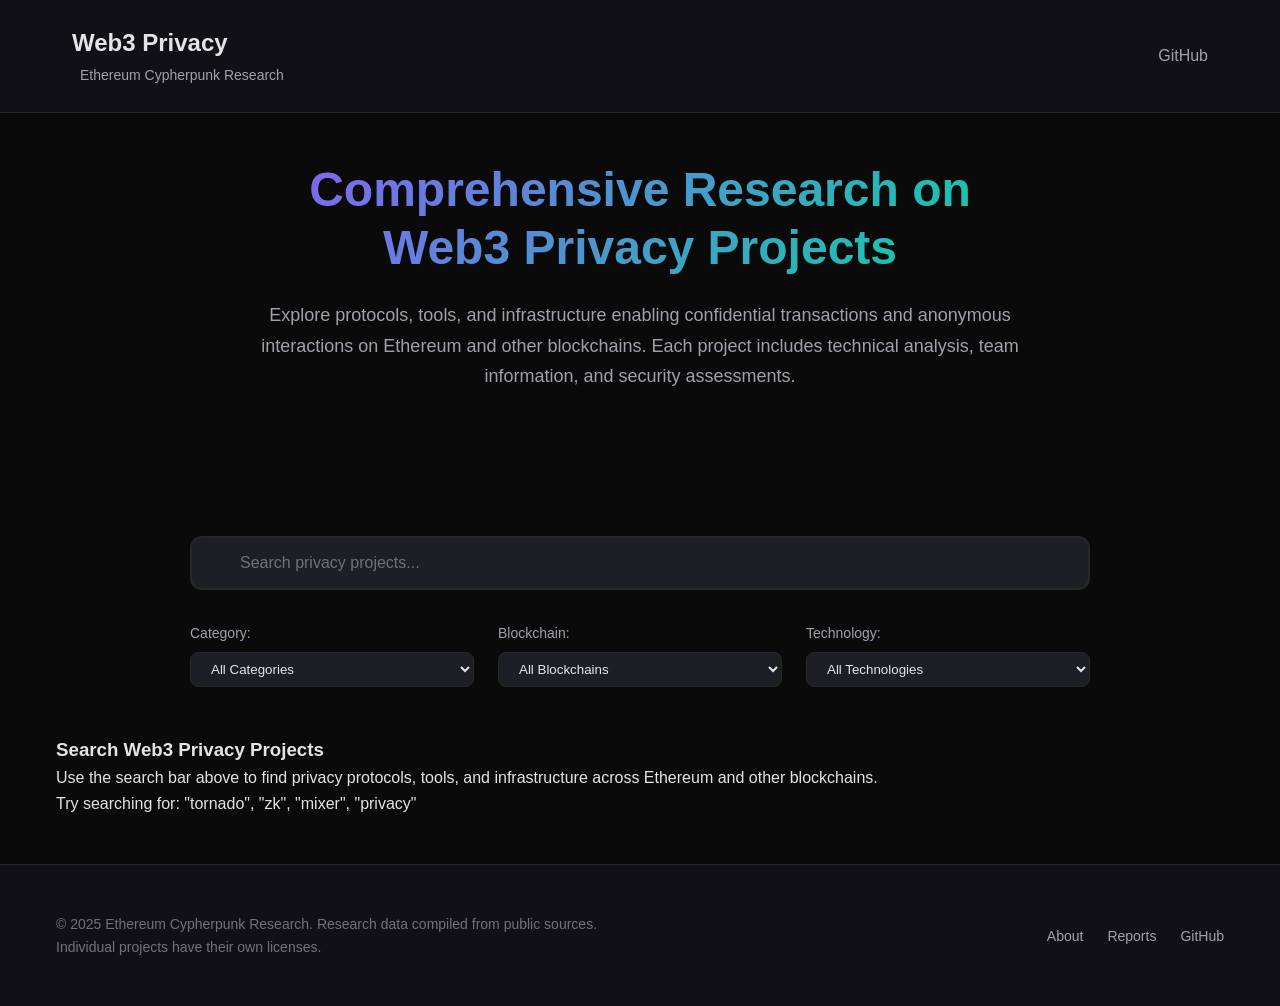
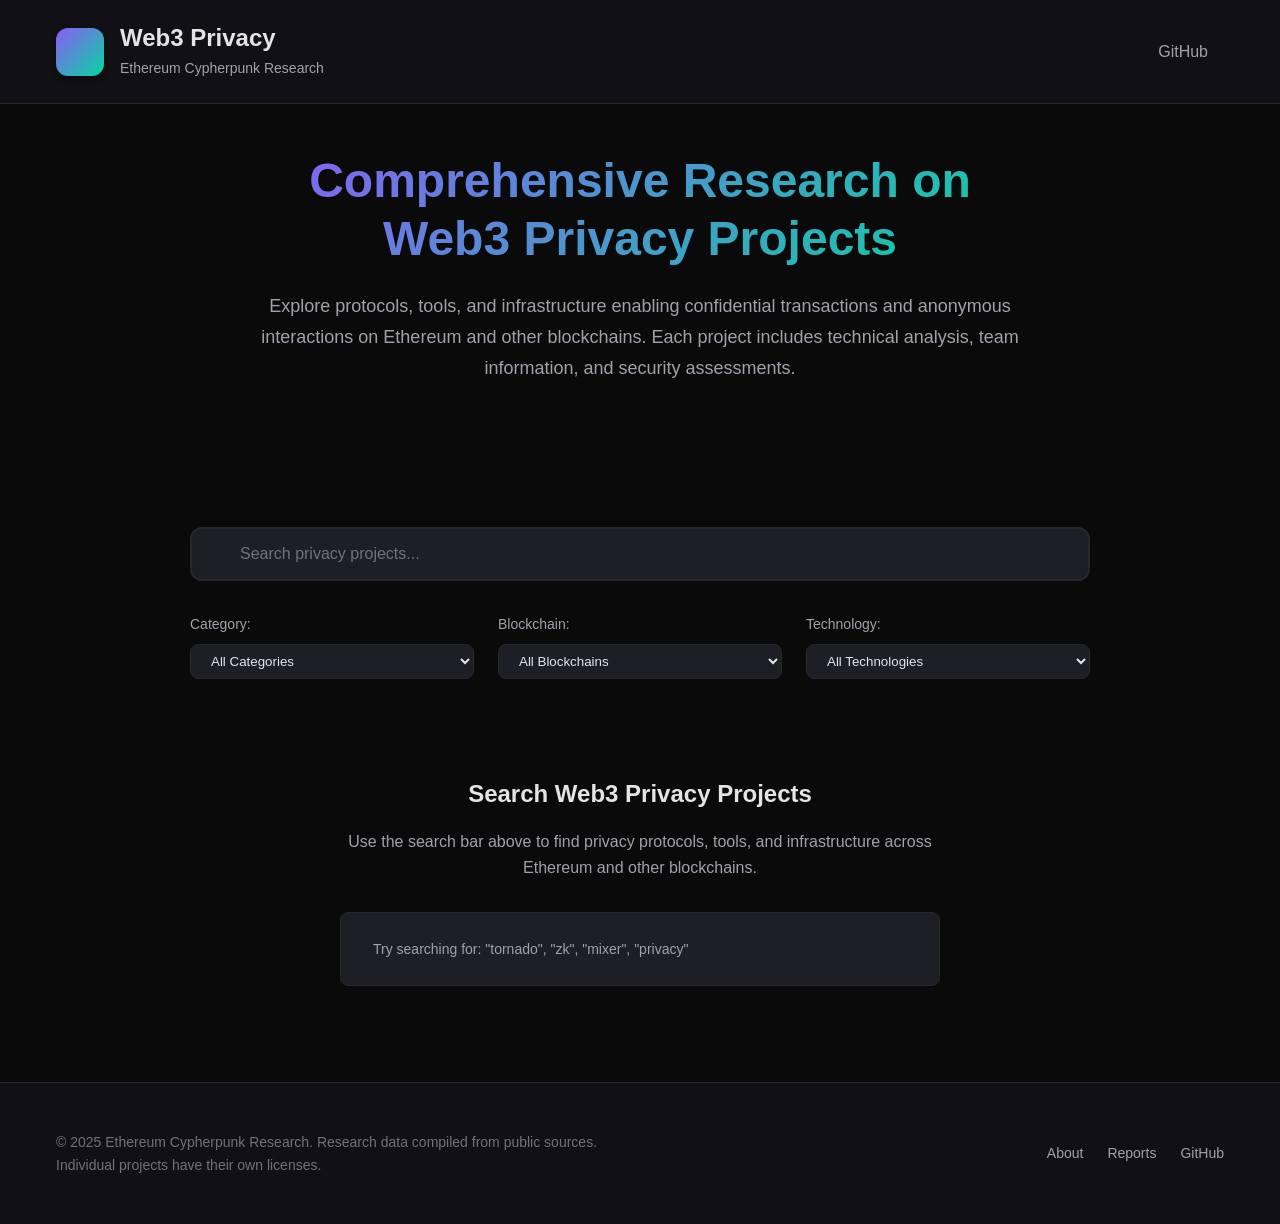

Fix major UI issues and improve search functionality

--- a/styles.css
+++ b/styles.css
@@ -95,9 +95,26 @@ body {
     gap: var(--spacing-md);
 }
 
-.logo i {
-    font-size: 2rem;
-    color: var(--accent-primary);
+.logo-icon {
+    display: flex;
+    align-items: center;
+    justify-content: center;
+    width: 3rem;
+    height: 3rem;
+    background: linear-gradient(135deg, var(--accent-primary), var(--accent-secondary));
+    border-radius: var(--radius-lg);
+    box-shadow: var(--shadow-md);
+}
+
+.logo-icon i {
+    font-size: 1.5rem;
+    color: white;
+}
+
+.logo-text {
+    display: flex;
+    flex-direction: column;
+    gap: var(--spacing-xs);
 }
 
 .logo h1 {
@@ -105,12 +122,12 @@ body {
     font-weight: 700;
     color: var(--text-primary);
     margin: 0;
+    line-height: 1.2;
 }
 
 .subtitle {
     font-size: 0.875rem;
     color: var(--text-secondary);
-    margin-left: var(--spacing-sm);
 }
 
 .nav-link {
@@ -236,6 +253,7 @@ body {
     display: grid;
     grid-template-columns: repeat(auto-fit, minmax(200px, 1fr));
     gap: var(--spacing-lg);
+    margin-top: var(--spacing-lg);
 }
 
 .filter-group {
@@ -344,6 +362,14 @@ body {
     color: var(--accent-primary);
 }
 
+.project-tagline {
+    color: var(--accent-secondary);
+    font-size: 0.875rem;
+    font-style: italic;
+    margin-bottom: var(--spacing-sm);
+    line-height: 1.4;
+}
+
 .project-description {
     color: var(--text-secondary);
     font-size: 0.875rem;
@@ -421,6 +447,59 @@ body {
     font-size: 1.5rem;
     margin-bottom: var(--spacing-sm);
     color: var(--text-primary);
+}
+
+/* Search Prompt */
+.search-prompt {
+    text-align: center;
+    padding: var(--spacing-2xl);
+    color: var(--text-secondary);
+}
+
+.prompt-content {
+    max-width: 600px;
+    margin: 0 auto;
+}
+
+.prompt-content i {
+    font-size: 4rem;
+    margin-bottom: var(--spacing-lg);
+    color: var(--accent-primary);
+    opacity: 0.6;
+}
+
+.prompt-content h3 {
+    font-size: 1.5rem;
+    margin-bottom: var(--spacing-md);
+    color: var(--text-primary);
+}
+
+.prompt-content p {
+    font-size: 1rem;
+    line-height: 1.6;
+    margin-bottom: var(--spacing-xl);
+}
+
+.search-tips {
+    background: var(--bg-card);
+    border: 1px solid var(--border-primary);
+    border-radius: var(--radius-md);
+    padding: var(--spacing-lg);
+    margin-top: var(--spacing-xl);
+}
+
+.tip {
+    display: flex;
+    align-items: center;
+    gap: var(--spacing-sm);
+    font-size: 0.875rem;
+    color: var(--text-secondary);
+}
+
+.tip i {
+    font-size: 1rem !important;
+    color: var(--accent-tertiary);
+    opacity: 1 !important;
 }
 
 /* Modal */
